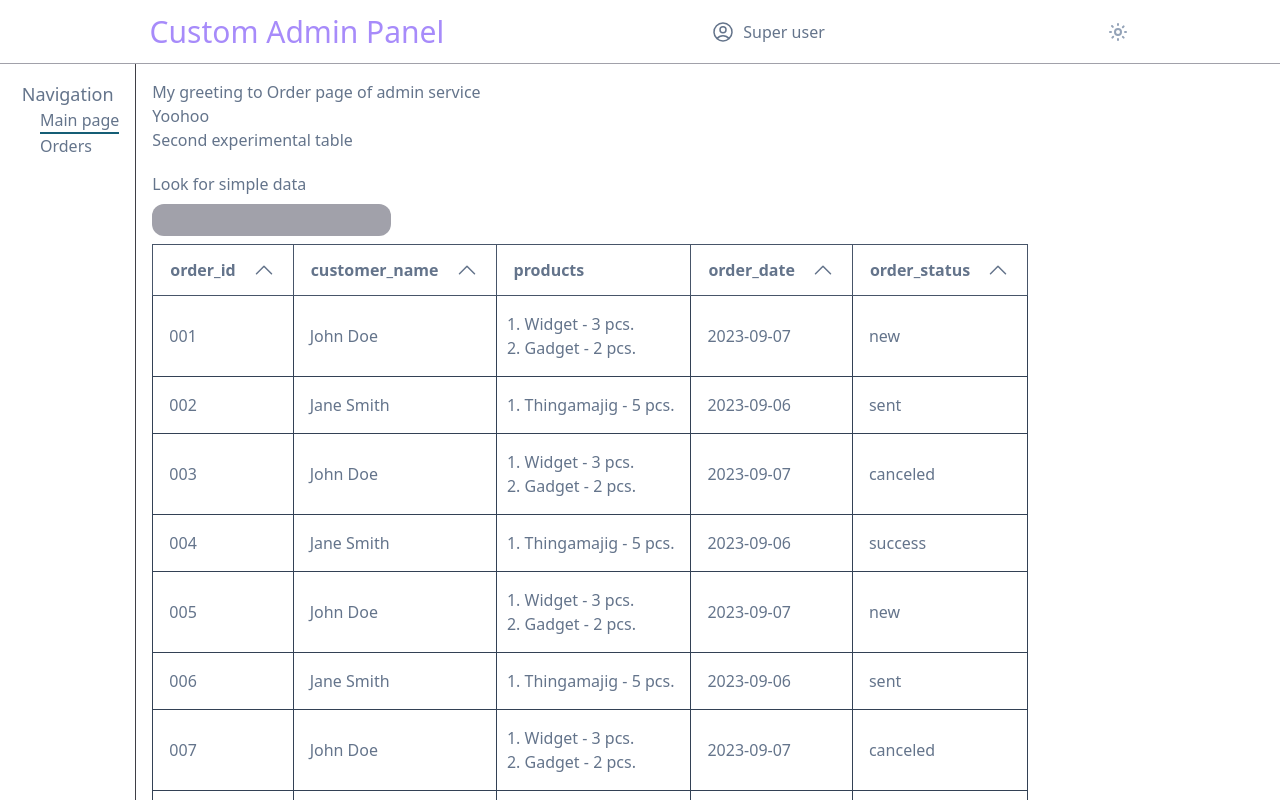
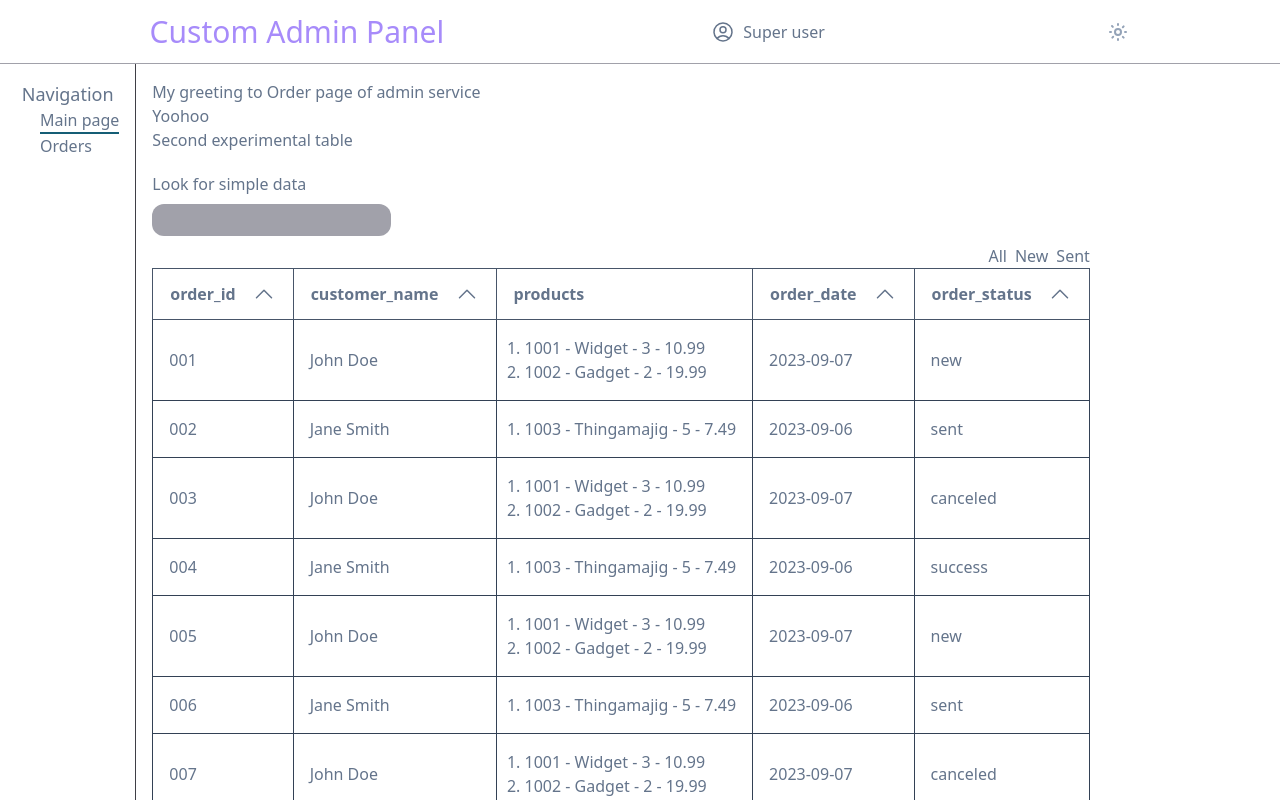
Before and after one commit to KobzarA/admin-react-ts, a React (Create React App) app: page /orders in a window 1280 px wide. Shown: the top 800 px of the page. Built offline with nearby package versions, Linux system fonts and the light colour scheme.

Commit message:
admin:feat filter buttons component

```diff
--- a/src/components/Tables/TableContainer.tsx
+++ b/src/components/Tables/TableContainer.tsx
@@ -2,7 +2,7 @@ import { /* useEffect,*/ useEffect, useState } from "react";
 import TableTemplate, { TableData } from "./TableTempalte";
 import TableSearch from "./TableSearch";
 import TablePagination from "./TablePagination";
-// import TableFilters from "./TableFilters";
+import TableFilters from "./TableFilters";
 import tableFilter from "../../libs/tableHeplers/tableFilter";
 import { SortOrder } from "./TableSort";
 import tableSort from "../../libs/tableHeplers/tableSort";
@@ -45,15 +45,27 @@ const TableContainer = ({ data }: { data: TableData }) => {
   };
 
   const handleSearchText = (searchText: string) => {
-    if (searchText === "" || searchText === null) setViewData(data);
-    console.info("Render handle Search text");
-    setViewData(tableFilter(data, searchText));
+    if (searchText === "" || searchText === null) {
+      setViewData(data);
+    } else {
+      console.info("Render handle Search text");
+      setViewData(tableFilter(viewData, searchText));
+    }
+  };
+
+  const handleFilter = (searchText: string) => {
+    if (searchText === "" || searchText === null) {
+      setViewData(data);
+    } else {
+      console.info("Render handle Search text");
+      setViewData(tableFilter(viewData, searchText));
+    }
   };
 
   const handleSort = (i: number, order: SortOrder) => {
     if (order === "") return;
     console.info("Render handle sort");
-    setViewData(tableSort(data, i, order));
+    setViewData(tableSort(viewData, i, order));
   };
 
   useEffect(() => {
@@ -64,8 +76,12 @@ const TableContainer = ({ data }: { data: TableData }) => {
   return (
     <div>
       <TableSearch onSearch={handleSearchText} />
-      {/* <TableFilters onSearch={handleSearchText} /> */}
-      <TableTemplate data={currentPageData} tableSort={handleSort} />
+      <TableFilters onSearch={handleFilter} />
+      <TableTemplate
+        data={currentPageData}
+        tableSort={handleSort}
+        options={{ sortable: true }}
+      />
       <TablePagination
         onChangeItemsPerPage={setItemsPerPage}
         maxPage={getMaxPage()}
--- /dev/null
+++ b/src/components/Tables/TableFilters.tsx
@@ -0,0 +1,24 @@
+import { MouseEvent } from "react";
+
+const TableFilters = ({ onSearch }: { onSearch: (search: string) => void }) => {
+  // onSearch("");
+  const handleClick = (e: MouseEvent<HTMLButtonElement>) => {
+    onSearch(e.currentTarget.value);
+  };
+
+  return (
+    <div className="flex justify-end space-x-2">
+      <button type="button" value={""} onClick={handleClick}>
+        All
+      </button>
+      <button type="button" value={"new"} onClick={handleClick}>
+        New
+      </button>
+      <button type="button" value={"sent"} onClick={handleClick}>
+        Sent
+      </button>
+    </div>
+  );
+};
+
+export default TableFilters;
--- a/src/components/Tables/TableTempalte.tsx
+++ b/src/components/Tables/TableTempalte.tsx
@@ -5,37 +5,53 @@ export interface TableData {
   rowsData: (string | number | [] | object)[][];
 }
 
-const TableTemplate = ({
-  data,
-  tableSort,
-}: {
+export interface TableTemplateProps {
   data: TableData;
   tableSort: (i: number, order: "asc" | "dsc" | "") => void;
-}) => {
+  options?: {
+    sortable?: boolean;
+    editable?: boolean;
+    selectColumn?: boolean;
+  };
+}
+
+const TableTemplate = ({ data, tableSort, options }: TableTemplateProps) => {
   // Check for incoming data
   if (data.columnsNames.length === 0) return <div>"No data is downloaded"</div>;
 
   console.log("Render Table Template");
 
   const { columnsNames, rowsData } = data;
+  //
+  //checking for options
+  //
+  const sorterElement = (i: number) => {
+    //Checking if there data rowsData & and conditional render of sort comp
+    const elem = rowsData.length ? (
+      typeof rowsData[0][i] !== "object" ? (
+        <TableSort i={i} tableSort={tableSort} />
+      ) : null
+    ) : null;
+
+    return elem;
+  };
+
+  //
   // create table headers with conditional render of Table sort Component
+  //
   const columns = columnsNames.map((item, i) => {
     return (
       <th key={i} className=" border border-slate-600">
         <div className="mx-1 flex min-w-fit justify-between p-3">
           {item}
-          {/* Checking if there data rowsData & and conditional render of sort comp */}
-          {rowsData.length ? (
-            typeof rowsData[0][i] !== "object" ? (
-              <TableSort i={i} tableSort={tableSort} />
-            ) : null
-          ) : null}
+          {options?.sortable ? sorterElement(i) : null}
         </div>
       </th>
     );
   });
-
+  //
   //Make rows JSX[]
+  //
   const tdStyles = "border border-slate-700 p-4  table-cell ";
   const rows = rowsData.map((rowData, rowIndex) => {
     const row = rowData.map((data, columnIndex) => {
@@ -44,9 +60,13 @@ const TableTemplate = ({
         return (
           <td key={columnIndex} className={tdStyles} data-column={columnIndex}>
             <ol className="ml-3 list-decimal">
+              {/* Beta Render of list */}
               {data.map((item, i) => (
                 <li key={i}>
-                  {item?.product_name} - {item?.quantity} pcs.
+                  {/* {item?.product_name} - {item?.quantity} pcs. */}
+                  {typeof item === "object"
+                    ? Object.values<string>(item).join(" - ")
+                    : item}
                 </li>
               ))}
             </ol>
--- a/src/components/pages/OrdersPage.tsx
+++ b/src/components/pages/OrdersPage.tsx
@@ -24,7 +24,7 @@
 
 import tableOrdersDataAdapter from "../../libs/tableHeplers/tableDataAdapter";
 import TableContainer from "../Tables/TableContainer";
-import TableTemplate from "../Tables/TableTempalte";
+// import TableTemplate from "../Tables/TableTempalte";
 
 const ordersJson = `
 [
@@ -836,7 +836,43 @@ const ordersJson = `
     ],
     "order_date": "2023-09-06",
     "order_status": "success"
+  },
+
+  {
+    "order_id": "022",
+    "customer_name": "John Doe",
+    "products": [
+      {
+        "product_id": "1001",
+        "product_name": "Widget",
+        "quantity": 3,
+        "price": 10.99
+      },
+      {
+        "product_id": "1002",
+        "product_name": "Gadget",
+        "quantity": 2,
+        "price": 19.99
+      }
+    ],
+    "order_date": "2023-09-07",
+    "order_status": "canceled"
+  },
+  {
+    "order_id": "033",
+    "customer_name": "Jane Smith",
+    "products": [
+      {
+        "product_id": "1003",
+        "product_name": "Thingamajig",
+        "quantity": 5,
+        "price": 7.49
+      }
+    ],
+    "order_date": "2023-09-06",
+    "order_status": "success"
   }
+
 ]
 `;
 
```
